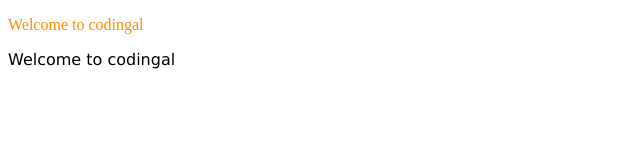
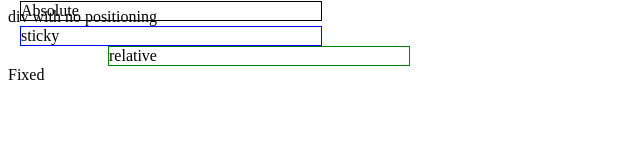
Before and after one commit to fallamjingasana/elements-of-html, a plain HTML site: page index.html in a window 1280 px wide. Shown: the whole page, without its empty margins (0-640 px from the left). Drawn offline with Linux system fonts and the light colour scheme.

Commit message:
Add files via upload

```diff
--- a/index.html
+++ b/index.html
@@ -1,20 +1,48 @@
 <!DOCTYPE html>
 <html>
     <head>
-        <title>Typography</title>
+        <title>positioning properties</title>
         <style>
-            .text1{
-                color: darkorange;
-                size: 300px;
+            #sticky{
+                position: sticky;
+                top: 1px;
+                left: 20px;
+                width: 300px;
+                border: 1px,solid,blue;
             }
-            .text2{
-                color: black;
-                font-family: 'Lucida Sans', 'Lucida Sans Regular', 'Lucida Grande', 'Lucida Sans Unicode', Geneva, Verdana, sans-serif;
+            #relative{
+                position: relative;
+                left: 100px;
+                border: 1px,solid,green;
+                top: 0px;
+                width: 300px;
             }
+            #Absolute{
+                position: absolute;
+                top: 1px;
+                left: 20px;
+                width: 300px;
+                border: 1px,solid,black;
+            }
+            #fixed{
+                position: fixed;
+                top: 0px;
+                right: 20px;
+                width: 300px;
+                border: 1px,solid,aquamarine;
+            }
+
         </style>
     </head>
+
     <body>
-        <p class="text1">Welcome to codingal</p>
-        <p class="text2">Welcome to codingal</p>
+        <div>div with no positioning</div>
+        <div id="sticky">sticky</div>
+        <div id="relative">relative</div>
+        <div id="Absolute">Absolute</div>
+        <div id="Fixed">Fixed</div>
+        <br><br><br><br><b<br><br><br><br><br><br><br><br><br><br><br><br><br><br><br><br><br><br><br><br><br>
+        <b<br><br><br><br><br><br><br><br><br><br><br><br><br><br><br><br><br><br><br><br><br>
+        <b></b><br><br><br><br><br><br><br><br><br><br><br><br><br><br><br><br>
     </body>
 </html>
```
Also changed, not shown: index2.html (+14 -9 lines).
